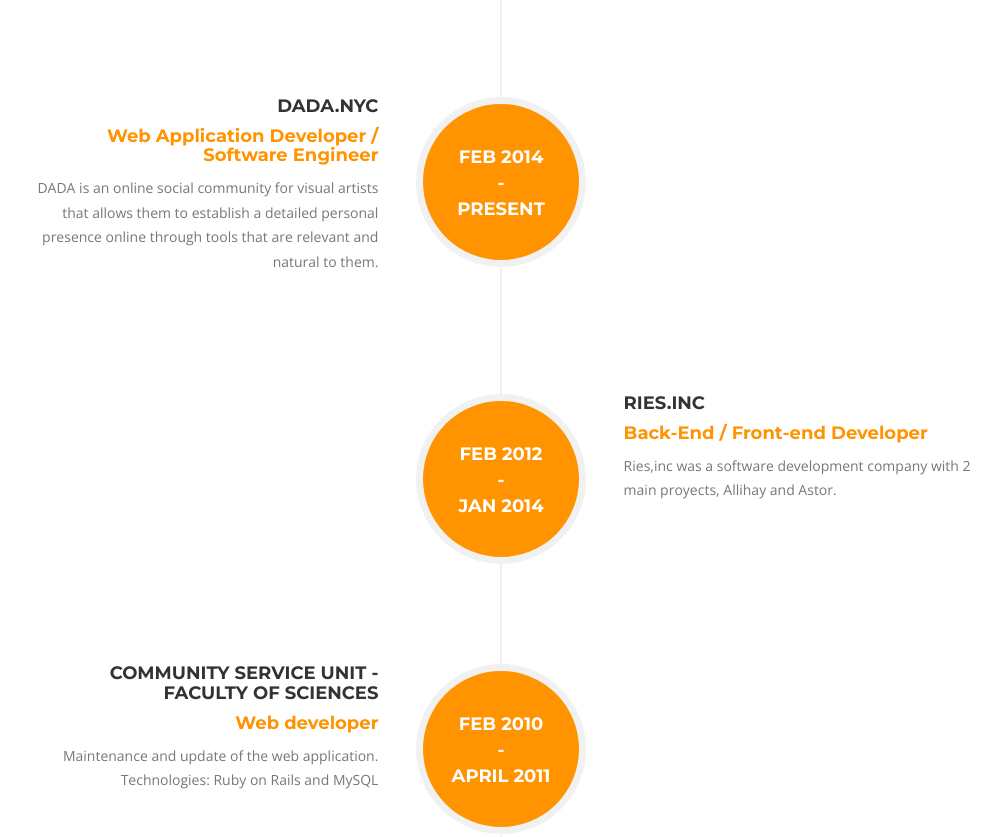
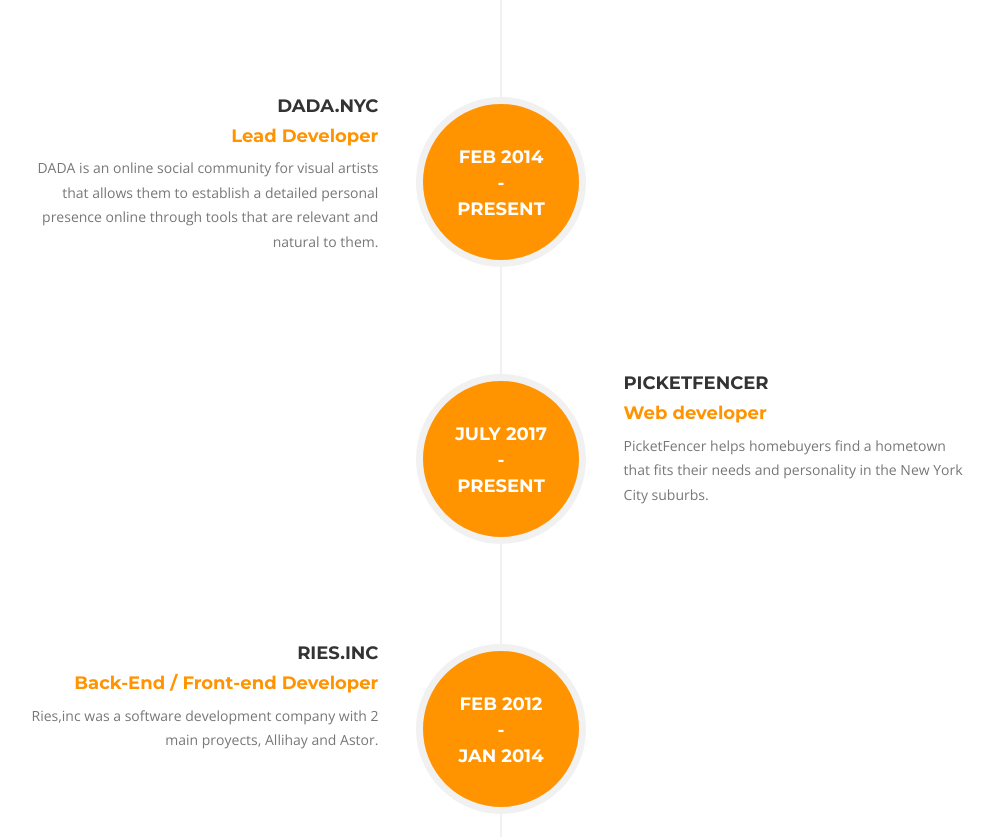
Before and after one commit to jcflorville/jcflorville.github.io, a plain HTML site: page index.html in a window 1280 px wide. Shown: the part 4954-5791 px from the top of the page, without its empty margins (139-1140 px from the left). Drawn offline with nearby package versions, Linux system fonts and the light colour scheme; a web font is replaced by a local one.

Commit message:
Add new experience

```diff
--- a/index.html
+++ b/index.html
@@ -419,7 +419,7 @@
                             <div class="timeline-panel wow fadeInLeft animated">
                                 <div class="timeline-heading">
                                     <h4>Dada.nyc</h4>
-                                    <h4 class="subheading">Web Application Developer / Software Engineer</h4>
+                                    <h4 class="subheading">Lead Developer</h4>
                                 </div>
                                 <div class="timeline-body">
                                     <p class="text-muted">DADA is an online social community for visual artists that allows them to establish a detailed personal presence online through tools that are relevant and natural to them.</p>
@@ -427,6 +427,23 @@
                             </div>
                         </li>
                         <li class="timeline-inverted">
+                            <div class="timeline-image wow zoomIn animated">
+                                <h4>July 2017
+                                    <br>-
+                                    <br>Present
+                                </h4>
+                            </div>
+                            <div class="timeline-panel wow fadeInLeft animated">
+                                <div class="timeline-heading">
+                                    <h4>PicketFencer</h4>
+                                    <h4 class="subheading">Web developer</h4>
+                                </div>
+                                <div class="timeline-body">
+                                    <p class="text-muted">PicketFencer helps homebuyers find a hometown that fits their needs and personality in the New York City suburbs.</p>
+                                </div>
+                            </div>
+                        </li>
+                        <li class="timeline">
                             <div class="timeline-image wow zoomIn animated">
                                 <h4>Feb 2012
                                     <br>-
@@ -443,7 +460,7 @@
                                 </div>
                             </div>
                         </li>
-                        <li>
+                        <li class="timeline-inverted">
                             <div class="timeline-image wow zoomIn animated">
                                 <h4>Feb 2010
                                     <br>-
```
